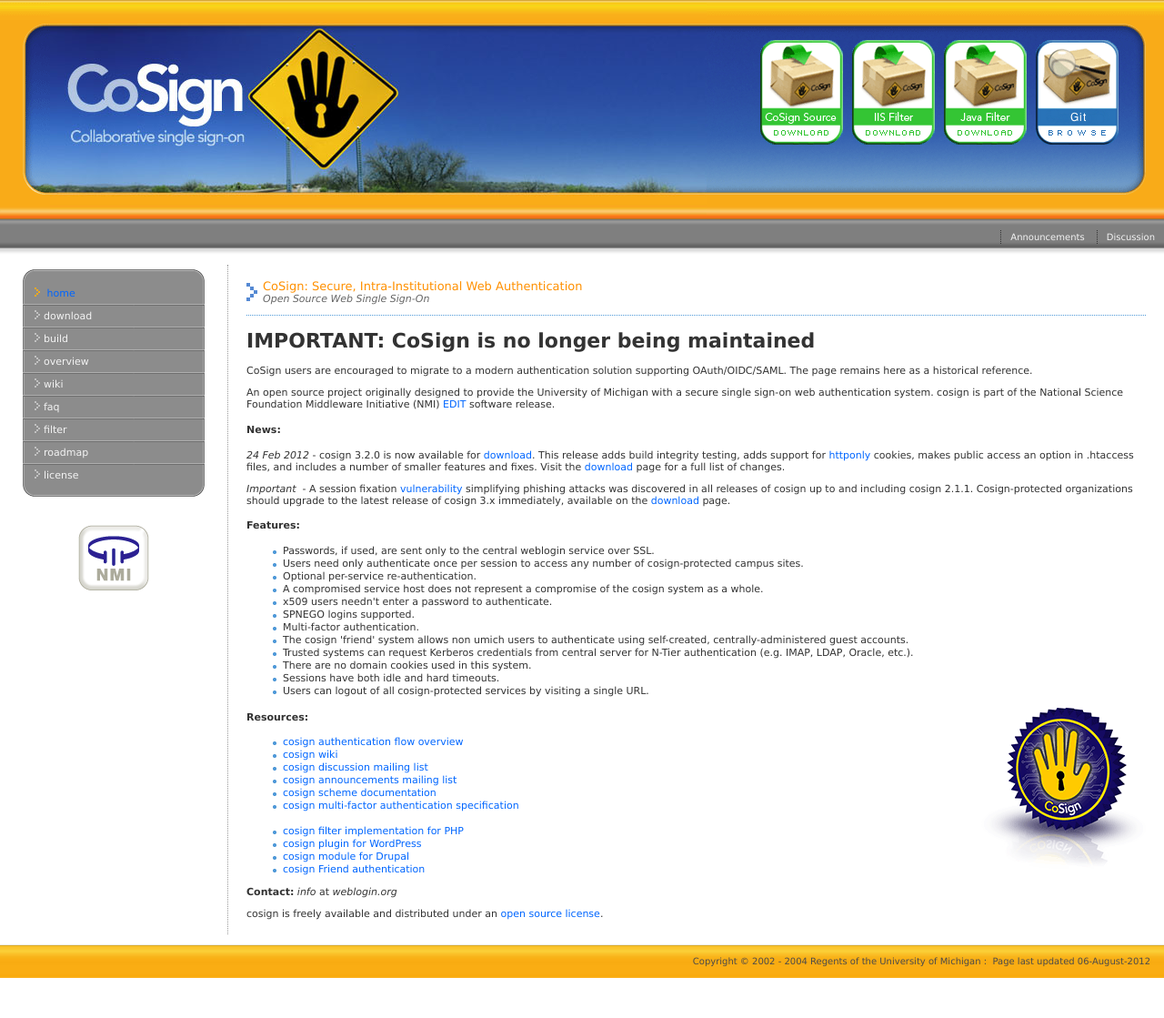
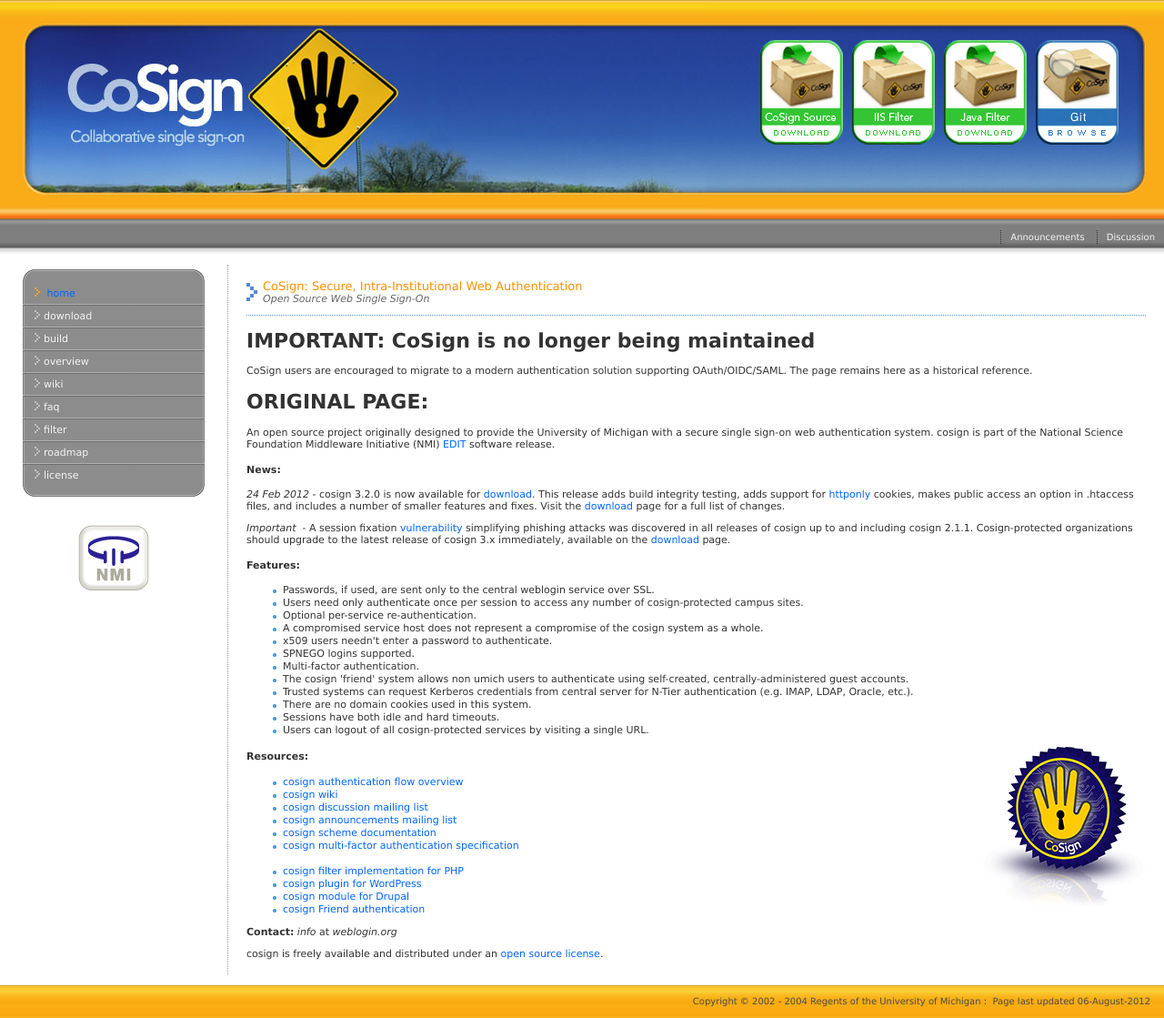
Before and after one commit to cosignweblogin/cosignweblogin.github.io, a Jekyll site: the page built from index.html, in a window 1280 px wide. Shown: the whole page at 91% size. Built offline with Jekyll 4.4.1, drawn with Linux system fonts in a browser that asks for light colours; before the commit the page ends 1075 px from its top, so only the background shows below that.

Commit message:
Update index.html

```diff
--- a/index.html
+++ b/index.html
@@ -20,6 +20,7 @@
 	<h1><b>IMPORTANT:</b> CoSign is no longer being maintained</h1>
 	<p>CoSign users are encouraged to migrate to a modern authentication solution supporting OAuth/OIDC/SAML. The page remains here as a historical reference.</p>
 
+	<h1><b>ORIGINAL PAGE:</b></h1>
 	<p>An open source project originally designed to provide the University of Michigan with a secure single sign-on web authentication system. cosign is part of the National Science Foundation  Middleware Initiative (NMI) <a href="http://www.nmi-edit.org/">EDIT</a> software release.</p>
 
 
```
